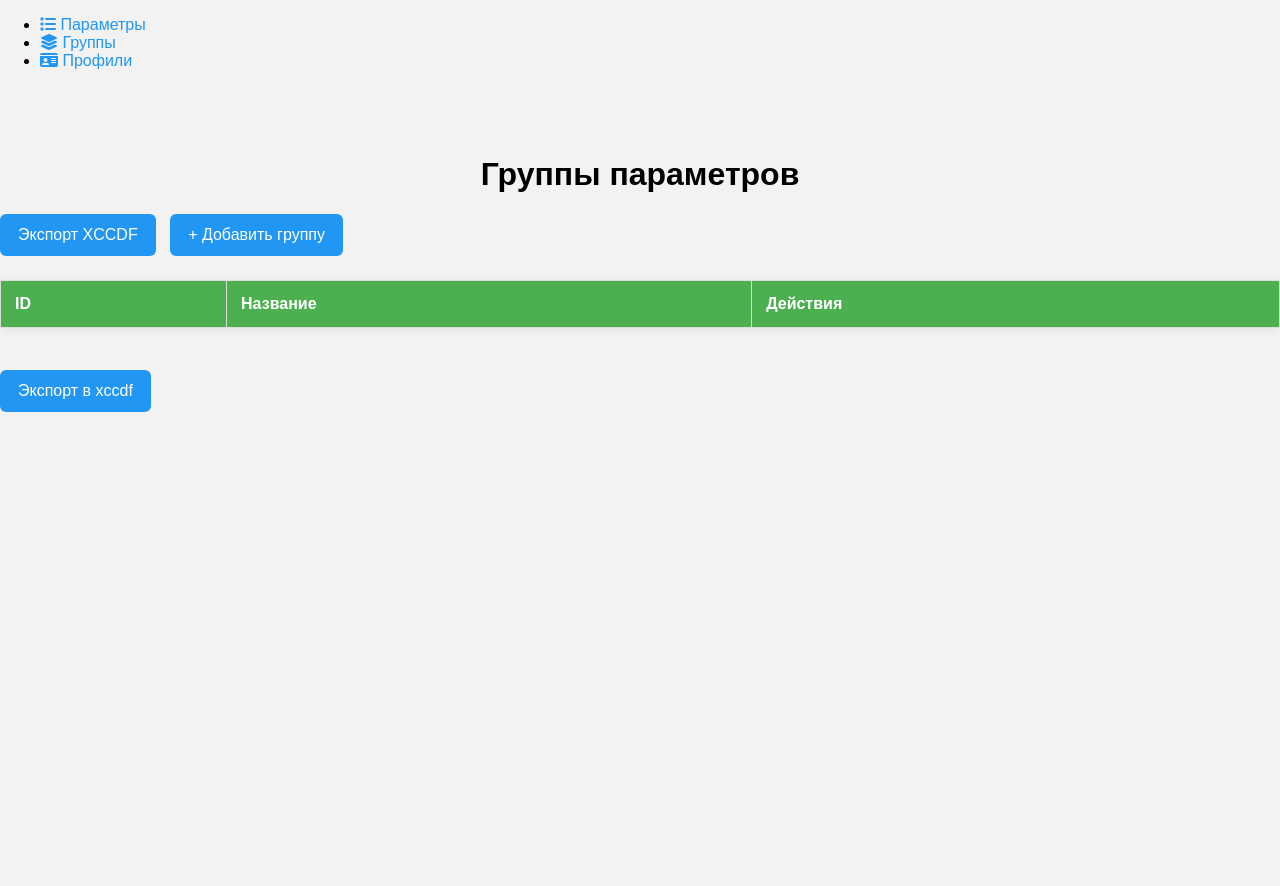
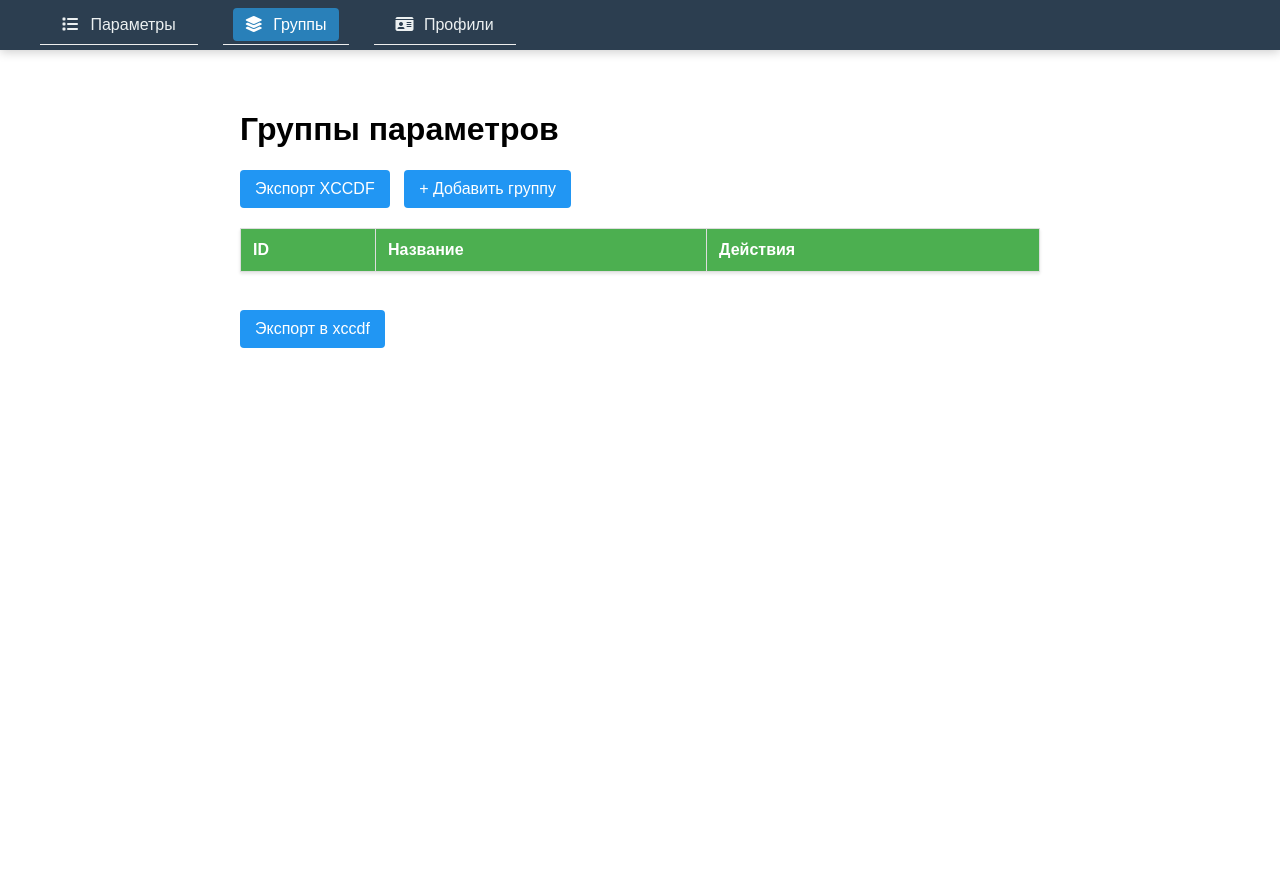
Before and after one commit to uuBratyIIIke/scap_generator, a Flask app: page /groups in a window 1280 px wide. After the commit the page ends 348 px from the top, so only its background shows below. Run offline with Flask 3, Linux system fonts and the light colour scheme; data that the repository does not hold is empty.

Commit message:
fixed changing group of parameter

```diff
--- a/app.py
+++ b/app.py
@@ -1,6 +1,6 @@
 from enum import Enum
 
-from flask import Flask, render_template, request, redirect, url_for, flash, flash
+from flask import Flask, render_template, request, redirect, url_for, flash, flash, jsonify
 from flask_sqlalchemy import SQLAlchemy
 from sqlalchemy.exc import IntegrityError
 from flask import make_response
@@ -40,8 +40,6 @@ class Group(db.Model):
         {'mysql_engine': 'InnoDB'}  # Указываем движок для MySQL
     )
 
-    profiles = db.relationship('Profile', backref='group')
-
     def __repr__(self):
         return f'<Group {self.name}>'
 
@@ -54,6 +52,9 @@ class Parameter(db.Model):
     value = db.Column(db.Text, nullable=False)
     description = db.Column(db.Text)
     group_id = db.Column(db.Integer, db.ForeignKey('groups.id'))
+    comment = db.Column(db.String(255), nullable=True)
+    title = db.Column(db.String(255), nullable=True)
+    operation = db.Column(db.String(255), nullable=True)
 
     __table_args__ = (
         db.Index('ix_parameters_name', name, mysql_length=255),
@@ -72,22 +73,14 @@ class Profile(db.Model):
     name = db.Column(db.String(128), nullable=False)
     description = db.Column(db.Text)
     is_selected = db.Column(db.Boolean, nullable=False, default=False)
-    group_id = db.Column(db.Integer, db.ForeignKey('groups.id'))
-    rule_id = db.Column(db.Integer)
     severity = db.Column(db.String(64), nullable=False)
     title = db.Column(db.String(256))
     content_href = db.Column(db.String(512))
 
     __table_args__ = {'mysql_engine': 'InnoDB'}
 
-    #rule = db.relationship('Parameter', backref='profiles')
-
     def __repr__(self):
         return f'<Profile {self.name}>'
-
-# Создаем таблицы в контексте приложения
-#with app.app_context():
-#    db.create_all()  # Создаём таблицы, если они не существуют
 
 def allowed_file(filename):
     return '.' in filename and \
@@ -149,7 +142,11 @@ def add_parameter():
                             name=row['name'],
                             value=row['value'],
                             description=row.get('description', ''),
-                            group_id=group_id
+                            group_id=group_id,
+                            comment=row.get('comment',''),
+                            title=row.get('title', ''),
+                            operation=row.get('operation','')
+
                         )
                         db.session.add(new_param)
 
@@ -174,6 +171,21 @@ def change_parameter_group(param_id):
     db.session.commit()
     flash('Группа параметра обновлена', 'success')
     return redirect(request.referrer or url_for('index'))
+
+@app.route('/change_parameter_group_ajax', methods=['POST'])
+def change_parameter_group_ajax():
+    data = request.get_json()
+    param_id = data.get('param_id')
+    group_id = data.get('group_id') or None
+
+    try:
+        param = Parameter.query.get_or_404(param_id)
+        param.group_id = group_id
+        db.session.commit()
+        return jsonify({'success': True})
+    except Exception as e:
+        db.session.rollback()
+        return jsonify({'success': False, 'error': str(e)}), 500
 
 @app.route('/download_template')
 def download_template():
@@ -320,8 +332,6 @@ def add_profile():
                 name=request.form['name'],
                 description=request.form.get('description'),
                 is_selected='is_selected' in request.form,
-                group_id=request.form.get('group_id'),
-                rule_id=request.form.get('rule_id'),
                 severity=request.form['severity'],
                 title=request.form.get('title'),
                 content_href=request.form.get('content_href')
@@ -349,8 +359,6 @@ def edit_profile(id):
             profile.name = request.form['name']
             profile.description = request.form.get('description')
             profile.is_selected = 'is_selected' in request.form
-            profile.group_id = request.form.get('group_id')
-            profile.rule_id = request.form.get('rule_id')
             profile.severity = request.form['severity']
             profile.title = request.form.get('title')
             profile.content_href = request.form.get('content_href')
--- a/static/style.css
+++ b/static/style.css
@@ -1,41 +1,17 @@
 /* ===== Базовые стили ===== */
-html, body {
-    height: 100%;
-    margin: 0;
-    padding: 0;
+body {
     font-family: Arial, sans-serif;
-    background: #f2f2f2;
+    max-width: 800px;
+    margin: 0 auto;
+    padding: 20px;
+}
+
+html {
     scroll-behavior: smooth;
 }
 
-/* Центрирование главного контейнера */
-.main-container {
-    display: flex;
-    flex-direction: column;
-    min-height: 100vh;
-    max-width: 900px;
-    margin: 0 auto;
-    padding: 32px 24px;
-    background: #fff;
-    box-shadow: 0 4px 24px rgba(0,0,0,0.07);
-    border-radius: 12px;
-    /* Для адаптивности */
-    width: 100%;
-    box-sizing: border-box;
-}
-
-/* ===== Стили для контента ===== */
-h1, h2, h3 {
-    text-align: center;
-    margin-top: 0;
-}
-
-.content-with-padding {
-    padding-top: 70px;
-    min-height: calc(100vh - 70px);
-}
-
-/* ===== Формы и поля ===== */
+/* ===== Общие компоненты ===== */
+/* Формы */
 form {
     margin-bottom: 20px;
     display: flex;
@@ -44,150 +20,89 @@ form {
 }
 
 input, textarea, select {
-    padding: 10px;
+    padding: 8px;
     border: 1px solid #ddd;
-    border-radius: 6px;
-    font-size: 1em;
-    background: #fafbfc;
-    transition: border 0.2s;
+    border-radius: 4px;
 }
 
-input:focus, textarea:focus, select:focus {
-    border-color: #2196F3;
-    outline: none;
-}
-
-button[type="submit"], .submit-btn, .action-button {
-    padding: 12px 20px;
+button[type="submit"], .submit-btn {
+    padding: 10px;
     background-color: #4CAF50;
     color: white;
     border: none;
-    border-radius: 6px;
+    border-radius: 4px;
     cursor: pointer;
-    font-size: 1em;
-    transition: background 0.2s;
 }
 
-button[type="submit"]:hover, .submit-btn:hover, .action-button:hover {
+button[type="submit"]:hover, .submit-btn:hover {
     background-color: #45a049;
 }
 
-.cancel-btn {
-    background-color: #f44336;
-    color: white;
-    padding: 12px 20px;
-    margin-left: 10px;
-    border-radius: 6px;
-    border: none;
+/* Списки */
+ul {
+    list-style: none;
+    padding: 0;
 }
 
-.cancel-btn:hover {
-    background-color: #d32f2f;
+li {
+    padding: 10px;
+    border-bottom: 1px solid #eee;
+}
+
+/* Ссылки */
+a {
+    text-decoration: none;
+    color: #2196F3;
+}
+
+a:hover {
+    text-decoration: underline;
 }
 
 /* ===== Таблицы ===== */
+/* Общие стили таблиц */
 .parameters-table, .groups-table {
     width: 100%;
     border-collapse: collapse;
-    margin: 24px 0;
-    box-shadow: 0 2px 8px rgba(0,0,0,0.06);
+    margin: 20px 0;
+    font-family: Arial, sans-serif;
+    box-shadow: 0 2px 3px rgba(0,0,0,0.1);
 }
 
+/* Заголовки таблиц */
 .parameters-table th, .groups-table th {
     background-color: #4CAF50;
     color: white;
     text-align: left;
-    padding: 14px;
+    padding: 12px;
     border: 1px solid #ddd;
 }
 
+/* Ячейки таблиц */
 .parameters-table td, .groups-table td {
-    padding: 14px;
+    padding: 12px;
     border: 1px solid #ddd;
 }
 
-.parameters-table tr:nth-child(even), .groups-table tr:nth-child(even) {
+/* Чередование строк */
+.parameters-table tr:nth-child(even),
+.groups-table tr:nth-child(even) {
     background-color: #f2f2f2;
 }
 
-.parameters-table tr:hover, .groups-table tr:hover {
+.parameters-table tr:hover,
+.groups-table tr:hover {
     background-color: #e6f7ff;
 }
 
-/* ===== Ссылки и кнопки ===== */
-a, .export-button, .group-link {
-    text-decoration: none;
-    color: #2196F3;
-    transition: color 0.2s, background 0.2s;
+/* Специфичные стили для таблицы параметров */
+.parameters-table th:nth-child(4),
+.parameters-table td:nth-child(4) {
+    text-align: center;
+    width: 80px;
 }
 
-a:hover, .export-button:hover, .group-link:hover {
-    color: #0b7dda;
-}
-
-.export-button, .group-link {
-    display: inline-block;
-    padding: 12px 18px;
-    background-color: #2196F3;
-    color: white;
-    border-radius: 6px;
-    margin-right: 10px;
-}
-
-.export-button:hover, .group-link:hover {
-    background-color: #0b7dda;
-    color: #fff;
-}
-
-/* ===== Адаптивность ===== */
-@media (max-width: 900px) {
-    .main-container {
-        max-width: 100%;
-        padding: 16px 4vw;
-    }
-    .parameters-table, .groups-table {
-        font-size: 0.97em;
-    }
-}
-
-@media (max-width: 600px) {
-    .main-container {
-        padding: 8px 2vw;
-        border-radius: 0;
-        box-shadow: none;
-    }
-    .parameters-table, .groups-table th, .parameters-table td, .groups-table td {
-        padding: 8px;
-    }
-    h1, h2, h3 {
-        font-size: 1.2em;
-    }
-}
-
-/* ===== Прочее (навигация, сообщения и т.д.) ===== */
-.flash-messages {
-    position: fixed;
-    top: 80px;
-    right: 16px;
-    z-index: 1000;
-}
-
-.flash-error {
-    background-color: #f44336;
-    color: white;
-    padding: 10px 15px;
-    margin-bottom: 10px;
-    border-radius: 6px;
-}
-
-.flash-success {
-    background-color: #4CAF50;
-    color: white;
-    padding: 10px 15px;
-    margin-bottom: 10px;
-    border-radius: 6px;
-}
-
+/* ===== Кнопки и действия ===== */
 .action-links a {
     margin: 0 5px;
     color: #333;
@@ -198,9 +113,213 @@ a:hover, .export-button:hover, .group-link:hover {
     color: #4CAF50;
 }
 
-/* ===== Центрирование для старых браузеров ===== */
-body > .main-container {
+.export-button, .group-link {
+    display: inline-block;
+    padding: 10px 15px;
+    color: white;
+    text-decoration: none;
+    border-radius: 4px;
+    margin-right: 10px;
+}
+
+.export-button {
+    background-color: #2196F3;
+}
+
+.export-button:hover {
+    background-color: #0b7dda;
+}
+
+.group-link {
+    background-color: #2196F3;
+}
+
+.add-button, .submit-btn {
+    background-color: #4CAF50;
+    color: white;
+}
+
+.cancel-btn {
+    background-color: #f44336;
+    color: white;
+    padding: 10px 15px;
+    margin-left: 10px;
+    border-radius: 4px;
+}
+
+/* ===== Формы ===== */
+.add-forms {
+    display: flex;
+    gap: 30px;
+    margin-bottom: 30px;
+}
+
+.form-section {
+    flex: 1;
+    padding: 20px;
+    border: 1px solid #ddd;
+    border-radius: 5px;
+    background-color: #f9f9f9;
+}
+
+.form-section h2 {
+    margin-top: 0;
+    color: #333;
+}
+
+.form-group {
+    margin-bottom: 15px;
+}
+
+.form-group label {
+    display: block;
+    margin-bottom: 5px;
+}
+
+.hint {
+    font-size: 0.9em;
+    color: #666;
+    margin: 5px 0;
+}
+
+/* ===== Навигационное меню ===== */
+.navbar-fixed {
+    position: fixed;
+    top: 0;
+    left: 0;
+    right: 0;
+    background-color: #2c3e50;
+    padding: 0;
+    z-index: 1000;
+    box-shadow: 0 2px 10px rgba(0, 0, 0, 0.2);
+}
+
+.navbar-container {
+    width: 100%;
+    max-width: 1200px;
+    margin: 0 auto;
+    padding: 0 20px;
+}
+
+.nav-list {
+    display: flex;
+    list-style: none;
+    margin: 0;
+    padding: 0;
+    height: 50px;
+    align-items: center;
+}
+
+.nav-list li {
+    margin-right: 25px;
+}
+
+.nav-link {
+    color: #ecf0f1;
+    text-decoration: none;
+    font-weight: 500;
+    padding: 8px 12px;
+    border-radius: 4px;
+    transition: all 0.3s ease;
+}
+
+.nav-link:hover {
+    background-color: #3498db;
+    color: white;
+}
+
+.nav-link.active {
+    background-color: #2980b9;
+    color: white;
+}
+
+.nav-export {
     margin-left: auto;
-    margin-right: auto;
-    float: none;
+    display: flex;
+    align-items: center;
+    gap: 10px;
 }
+
+.nav-export span {
+    color: #bdc3c7;
+    font-size: 0.9em;
+    margin-right: 5px;
+}
+
+/* Иконки */
+.nav-link i {
+    margin-right: 8px;
+    width: 16px;
+    text-align: center;
+}
+
+.nav-export i {
+    margin-right: 5px;
+}
+
+/* ===== Основное содержимое ===== */
+.content-with-padding {
+    padding-top: 70px;
+    min-height: calc(100vh - 70px);
+}
+
+/* ===== Адаптивность ===== */
+@media (max-width: 768px) {
+    .navbar-container {
+        padding: 0 10px;
+    }
+
+    .nav-list {
+        height: auto;
+        padding: 10px 0;
+        flex-direction: column;
+        display: none;
+        position: absolute;
+        top: 50px;
+        left: 0;
+        right: 0;
+        background-color: #2c3e50;
+    }
+
+    .nav-list.show {
+        display: flex;
+    }
+
+    .nav-list li {
+        margin: 5px 0;
+    }
+
+    .content-with-padding {
+        padding-top: 90px;
+    }
+
+    .nav-export {
+        display: none;
+    }
+
+    .mobile-menu-toggle {
+        display: block;
+        color: white;
+        font-size: 1.5em;
+        cursor: pointer;
+        padding: 10px;
+    }
+
+    .nav-link i {
+        margin-right: 6px;
+    }
+
+    .add-forms {
+        flex-direction: column;
+        gap: 15px;
+    }
+
+.group-form {
+        display: inline;
+        margin: 0;
+        padding: 0;
+    }
+    .top-actions {
+        margin-bottom: 15px;
+    }
+}
--- a/templates/profiles.html
+++ b/templates/profiles.html
@@ -5,10 +5,10 @@
 {% block content %}
 
     <div class="container">
-        <div class="d-flex justify-content-between align-items-center mb-4">
+        <div class="d-flex justify-content-between align-items-center ">
             <h1>Список профилей</h1>
             <a href="{{ url_for('add_profile') }}" class="export-button">
-                <i class="fas fa-plus"></i> Добавить профиль
+                <i class="fas fa-plus">Добавить профиль</i>
             </a>
         </div>
 
```
Also changed, not shown: templates/index.html (+48 -7 lines).
